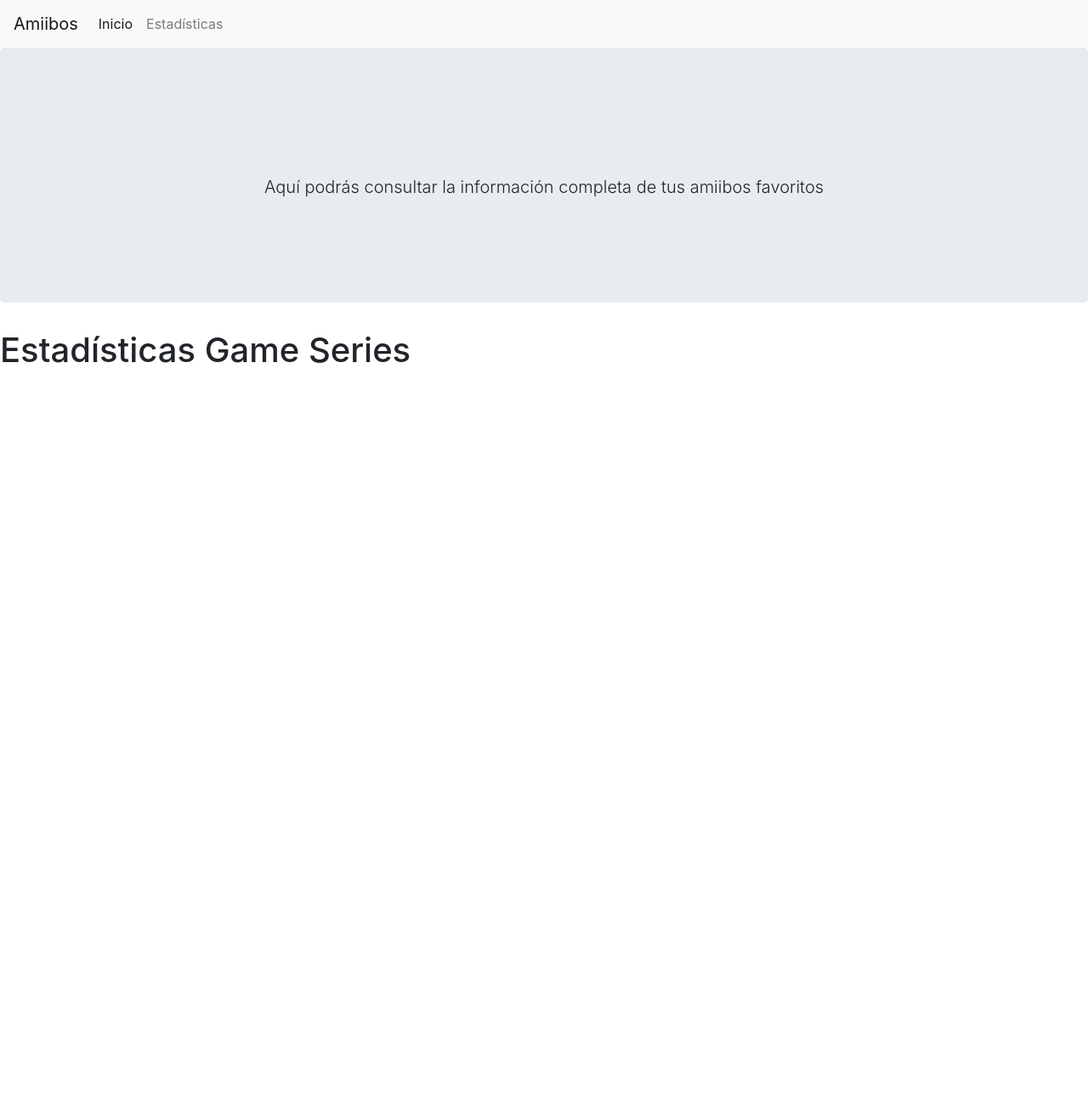
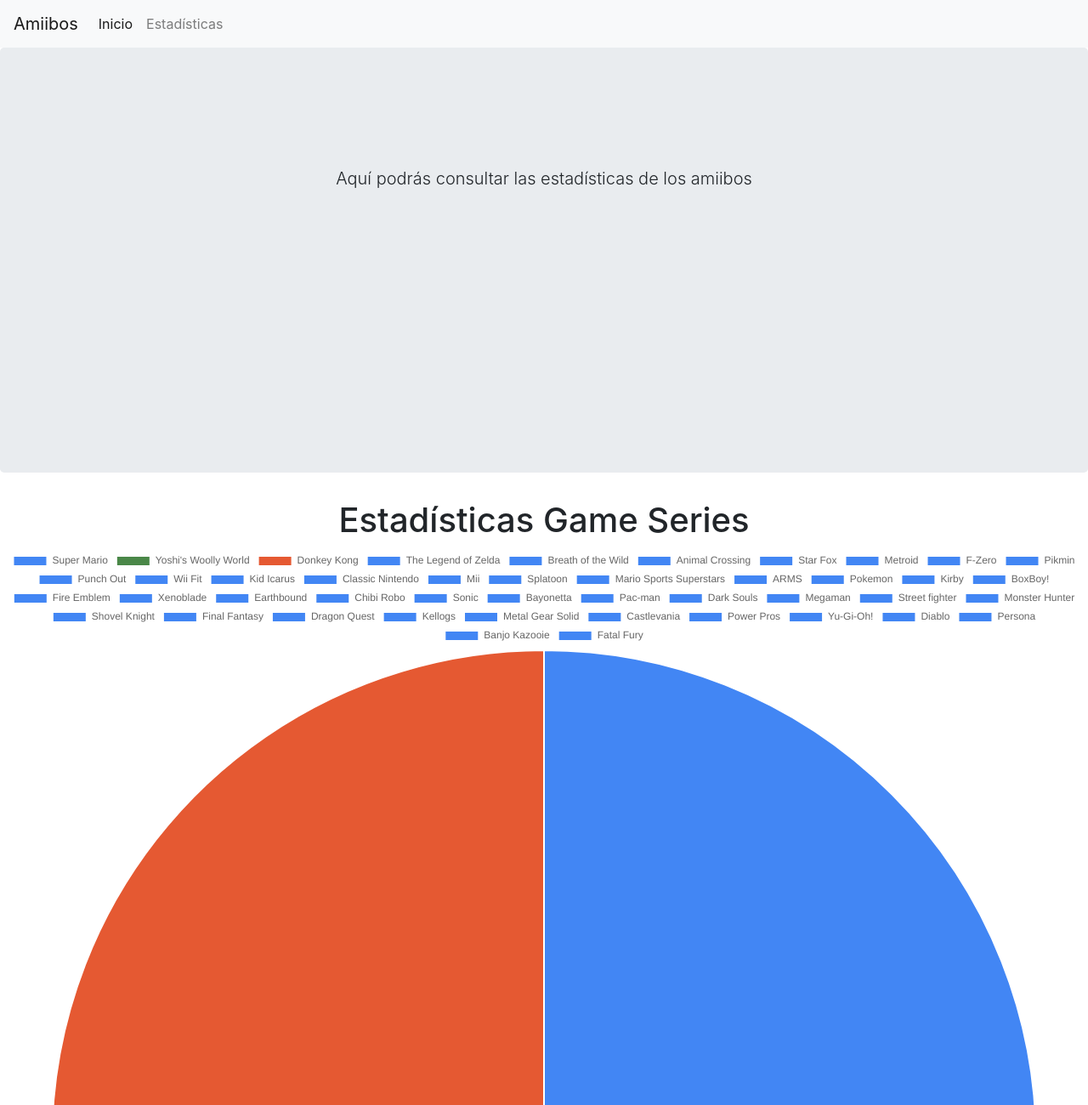
Before and after one commit to Youssef992/proyecto-3, a plain HTML site: page Estadisticas.html in a window 1280 px wide. Shown: the top 1300 px of the page at 85% size. Before the commit the page ends 800 px from the top, so only its background shows below. Drawn offline with nearby package versions, Linux system fonts and the light colour scheme; no server answers.

Commit message:
Quinto Commit -  Se agregó la gráfica: NOTA: se subirá proximamente la gráfica ya terminada

```diff
--- a/Estadisticas.html
+++ b/Estadisticas.html
@@ -34,14 +34,18 @@
         </div>
     </nav>
     <div class="jumbotron">
-        <p class="lead">Aquí podrás consultar la información completa de tus amiibos favoritos</p>
+        <p class="lead">Aquí podrás consultar las estadísticas de los amiibos</p>
     </div>
-    <h1>Estadísticas Game Series</h1>
-    <canvas id="myCanvas"></canvas>
+    <div class="estadistica">
+        <h1>Estadísticas Game Series</h1>
+    </div>
 
+
+    <canvas id="myChart" width="400" height="400"></canvas>
+    <script src="https://cdnjs.cloudflare.com/ajax/libs/Chart.js/3.7.1/chart.js"></script>
     <script src="estadisticas.js"></script>
-    <script src="https://cdn.jsdelivr.net/npm/chart.js@3.7.1/dist/chart.min.js"></script>
-    <script src="https://code.jquery.com/jquery-3.3.1.slim.min.js"
+
+    <!-- <script src="https://code.jquery.com/jquery-3.3.1.slim.min.js"
         integrity="sha384-q8i/X+965DzO0rT7abK41JStQIAqVgRVzpbzo5smXKp4YfRvH+8abtTE1Pi6jizo"
         crossorigin="anonymous"></script>
     <script src="https://cdn.jsdelivr.net/npm/popper.js@1.14.7/dist/umd/popper.min.js"
@@ -50,7 +54,7 @@
     <script src="https://cdn.jsdelivr.net/npm/bootstrap@4.3.1/dist/js/bootstrap.min.js"
         integrity="sha384-JjSmVgyd0p3pXB1rRibZUAYoIIy6OrQ6VrjIEaFf/nJGzIxFDsf4x0xIM+B07jRM"
         crossorigin="anonymous"></script>
-        <script src="https://cdn.jsdelivr.net/npm/chart.js@3.7.1/dist/chart.min.js"></script>
+        <script src="https://cdn.jsdelivr.net/npm/chart.js@3.7.1/dist/chart.min.js"></script> -->
 </body>
 
 </html>
--- a/estadisticas.js
+++ b/estadisticas.js
@@ -1,39 +1,55 @@
-const setGraph = async() => {
-    const url = 'https://www.amiiboapi.com/api/amiibo/?';
-    const response = await fetch(url);
-    //console.log(response);
-    const data = await response.json();
-    //console.log(data);
-    const labels = Object.keys(data.amiibo);
-    console.log(labels);
-    const convertData = Object.values(data.amiibo).map(item => item.character);
-    console.log(convertData);
-
-    const dataConfig={
-        labels:labels,
+var ctx= document.getElementById("myChart").getContext("2d");
+var myChart= new Chart(ctx,{
+    type:"pie",
+    data:{
+        labels:["Super Mario","Yoshi's Woolly World","Donkey Kong","The Legend of Zelda","Breath of the Wild","Animal Crossing","Star Fox","Metroid","F-Zero","Pikmin","Punch Out","Wii Fit","Kid Icarus","Classic Nintendo","Mii","Splatoon","Mario Sports Superstars","ARMS","Pokemon","Kirby","BoxBoy!","Fire Emblem","Xenoblade","Earthbound","Chibi Robo","Sonic","Bayonetta","Pac-man","Dark Souls","Megaman","Street fighter","Monster Hunter","Shovel Knight","Final Fantasy","Dragon Quest","Kellogs","Metal Gear Solid","Castlevania","Power Pros","Yu-Gi-Oh!","Diablo","Persona","Banjo Kazooie","Fatal Fury"],
         datasets:[{
-            labels:'soy un tooltip',
-            backgroundColor:'rgb(255,99,132)',
-            borderColor:'rgb(255,99,132)',
-            data: convertData
+            label:'Num datos',
+            data:[10,9,15],
+            backgroundColor:[
+                'rgb(66,134,244)',
+                'rgb(74,135,72)',
+                'rgb(229,89,50)',
+            ]
         }]
     }
-    console.log(dataConfig);
-    const config={
-        type:'line',
-        data: dataConfig,
-        options:{
-            scales:{
-                y:{
-                    beginAtZero:true
-                }
-            }
-        }
-    }
+})
+// const setGraph = async() => {
+//     const url = 'https://www.amiiboapi.com/api/amiibo/?';
+//     const response = await fetch(url);
+//     //console.log(response);
+//     const data = await response.json();
+//     //console.log(data);
+//     const labels = Object.keys(data.amiibo);
+//     console.log(labels);
+//     const convertData = Object.values(data.amiibo).map(item => item.character);
+//     console.log(convertData);
 
-    const myChart= new Chart(
-        document.getElementById('myCanvas'),
-        config
-    )
-}
-setGraph();
+//     const dataConfig={
+//         labels:labels,
+//         datasets:[{
+//             label:[{lab}],
+//             backgroundColor:'rgb(255,99,132)',
+//             borderColor:'rgb(255,99,132)',
+//             data: [convertData]
+//         }]
+//     }
+//     console.log(dataConfig);
+//     const config={
+//         type:'line',
+//         data: dataConfig,
+//         options:{
+//             scales:{
+//                 y:{
+//                     beginAtZero:true
+//                 }
+//             }
+//         }
+//     }
+
+//     const myChart= new Chart(
+//         document.getElementById('myCanvas'),
+//         config
+//     )
+// }
+// setGraph();
--- a/styles.css
+++ b/styles.css
@@ -4,10 +4,10 @@
 .jumbotron{
     background-image: url('assets/img/Amiibo_main.jpg');
     background-size: cover;
-    height: 300px;
+    height: 500px;
 }
 .jumbotron .lead{
-    padding-top: 85px;
+    padding-top: 75px;
     text-align: center;
 }
 .card{
@@ -20,3 +20,6 @@
 width: 200px;
 height: 250px;
 }
+.estadistica{
+    text-align: center;
+}
```
Also changed, not shown: index.html (line endings or trailing spaces).
